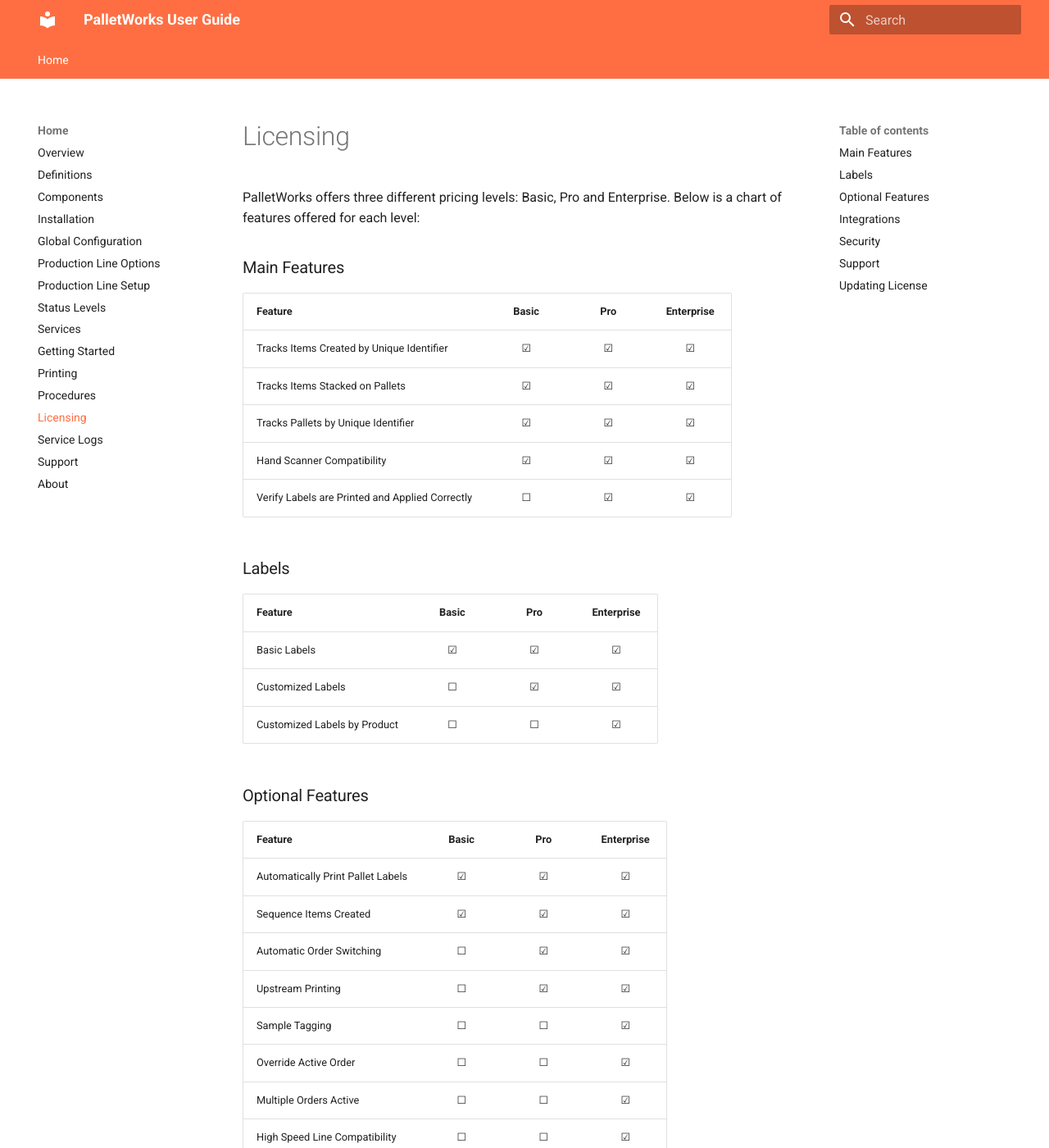
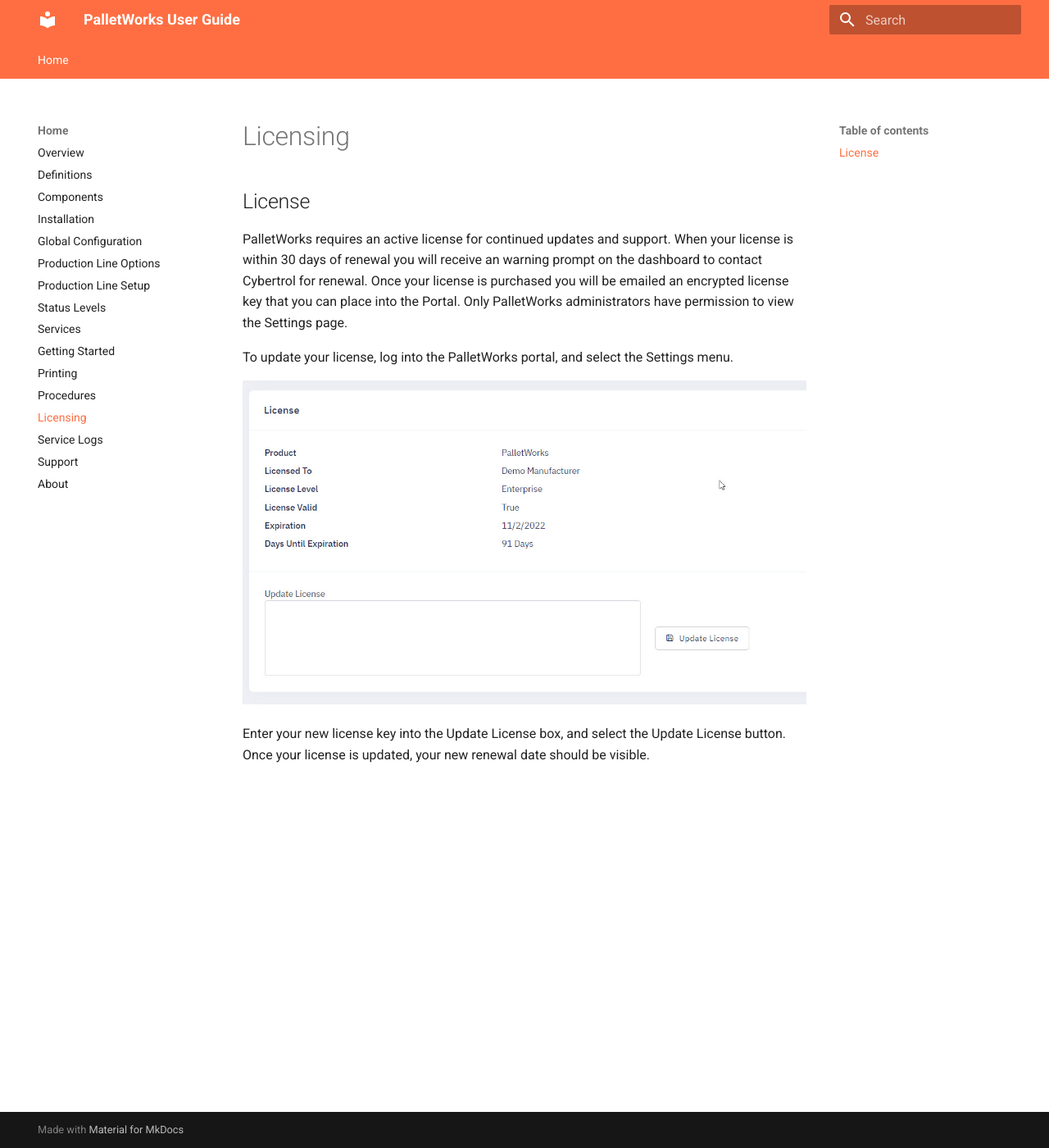
Before and after one commit to cybertrol-engineering/CE.PalletWorks.Documentation, an MkDocs documentation site: the page built from docs/licensing.md, in a window 1280 px wide and 1400 px high. Shown: the whole window at 82% size. Built offline with MkDocs 1.6.1 and Material for MkDocs 9.7.7, drawn with Linux system fonts in a browser that asks for light colours; some of the changed text lies outside the part shown.

Commit message:
Updates to licensing, architecture diagram, and HMI option

```diff
--- a/docs/licensing.md
+++ b/docs/licensing.md
@@ -1,63 +1,8 @@
-PalletWorks offers three different pricing levels: Basic, Pro and Enterprise. Below is a chart of features offered for each level:
-
-### Main Features
-
-| Feature | Basic | Pro | Enterprise |
-| ------------- |:-------------:|:-------------:|:-------------:|
-| Tracks Items Created by Unique Identifier | &#9745; | &#9745; | &#9745; |
-| Tracks Items Stacked on Pallets | &#9745; | &#9745; | &#9745; |
-| Tracks Pallets by Unique Identifier | &#9745; | &#9745; | &#9745; |
-| Hand Scanner Compatibility | &#9745; | &#9745; | &#9745; |
-| Verify Labels are Printed and Applied Correctly  | &#9744; | &#9745; | &#9745; |
-
-### Labels
-
-| Feature | Basic | Pro | Enterprise |
-| ------------- |:-------------:|:-------------:|:-------------:|
-| Basic Labels | &#9745; | &#9745; | &#9745; |
-| Customized Labels | &#9744; | &#9745; | &#9745; |
-| Customized Labels by Product | &#9744; | &#9744; | &#9745; |
-
-### Optional Features
-
-| Feature | Basic | Pro | Enterprise |
-| ------------- |:-------------:|:-------------:|:-------------:|
-| Automatically Print Pallet Labels | &#9745; | &#9745; | &#9745; |
-| Sequence Items Created | &#9745; | &#9745; | &#9745; |
-| Automatic Order Switching | &#9744; | &#9745; | &#9745; |
-| Upstream Printing | &#9744; | &#9745; | &#9745; |
-| Sample Tagging | &#9744; | &#9744; | &#9745; |
-| Override Active Order | &#9744; | &#9744; | &#9745; |
-| Multiple Orders Active | &#9744; | &#9744; | &#9745; |
-| High Speed Line Compatibility | &#9744; | &#9744; | &#9745; |
-
-### Integrations
-
-| Feature | Basic | Pro | Enterprise |
-| ------------- |:-------------:|:-------------:|:-------------:|
-| REST API Endpoints | &#9745; | &#9745; | &#9745; |
-| PLC/HMI Integration | &#9744; | &#9745; | &#9745; |
-| Customized ERP Integration | &#9744; | &#9745; | &#9745; |
-
-### Security
-
-| Feature | Basic | Pro | Enterprise |
-| ------------- |:-------------:|:-------------:|:-------------:|
-| Basic Logins | &#9745; | &#9745; | &#9745; |
-| Active Directory Authentication | &#9744; | &#9745; | &#9745; |
 
 
-### Support
+## License
 
-| Feature | Basic | Pro | Enterprise |
-| ------------- |:-------------:|:-------------:|:-------------:|
-| Extensive Logging for Troubleshooting | &#9745; | &#9745; | &#9745; |
-| Direct Remote Support Visibility | &#9744; | &#9745; | &#9745; |
-
-
-## Updating License
-
-PalletWorks requires an active license to maintain all available features for your license level. When your license is within 30 days of renewal you will receive an warning prompt on the dashboard to contact Cybertrol for renewal. Once your license is purchased you will be emailed an encrypted license key that you can place into the Portal. Only PalletWorks administrators have permission to view the Settings page.
+PalletWorks requires an active license for continued updates and support. When your license is within 30 days of renewal you will receive an warning prompt on the dashboard to contact Cybertrol for renewal. Once your license is purchased you will be emailed an encrypted license key that you can place into the Portal. Only PalletWorks administrators have permission to view the Settings page.
 
 To update your license, log into the PalletWorks portal, and select the Settings menu.
 
```
Also changed, not shown: docs/components.md (+4 -4 lines), docs/index.md (+1 -1 lines), 2 other files.
